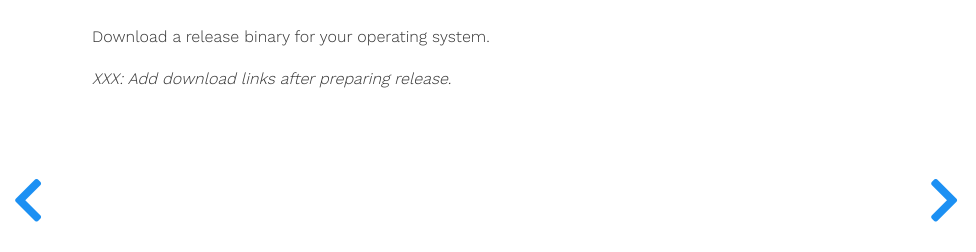
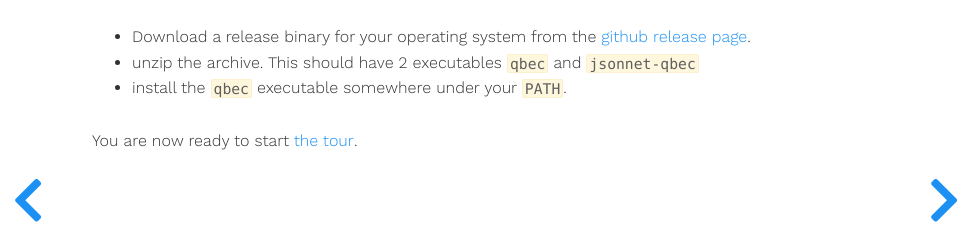
Before and after one commit to splunk/qbec, a plain HTML site: page getting-started/index.html in a window 1280 px wide. Shown: the part 200-452 px from the top of the page, 304-1280 px from the left. Drawn offline with Linux system fonts and the light colour scheme; files whose address does not match are found by name.

Commit message:
update docs from c3d76a7

```diff
--- a/getting-started/index.html
+++ b/getting-started/index.html
@@ -524,9 +524,13 @@
 
 
 
-<p>Download a release binary for your operating system.</p>
+<ul>
+<li>Download a release binary for your operating system from the <a href="https://github.com/splunk/qbec/releases">github release page</a>.</li>
+<li>unzip the archive. This should have 2 executables <code>qbec</code> and <code>jsonnet-qbec</code></li>
+<li>install the <code>qbec</code> executable somewhere under your <code>PATH</code>.</li>
+</ul>
 
-<p><em>XXX: Add download links after preparing release.</em></p>
+<p>You are now ready to start <a href="../userguide/tour/">the tour</a>.</p>
 
 
 <footer class=" footline" >
```
